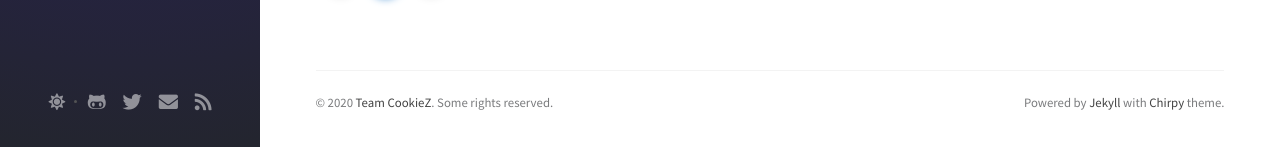
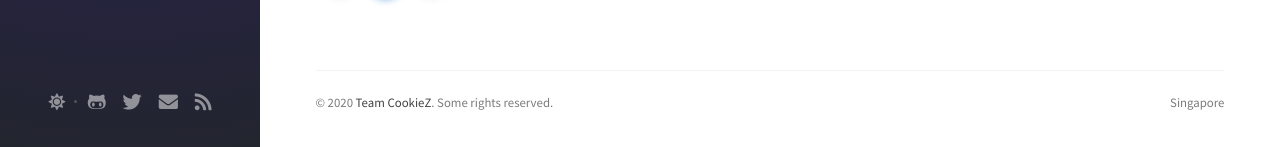
Before and after one commit to TeamCookieZ/TeamCookieZ.github.io, a Jekyll site: the page built from index.html, in a window 1280 px wide and 1330 px high. Shown: the part 1180-1327 px from the top of the window. Built offline with Jekyll 4.4.1, drawn with Linux system fonts in a browser that asks for light colours; nearby versions of some CDN libraries; the list of posts is cut into pages by our own code; comment, search, counter and statistics services are not loaded.

Commit message:
Added analytics and removed redundant scripts

```diff
--- a/_config.yml
+++ b/_config.yml
@@ -49,10 +49,10 @@ google_site_verification: google_meta_tag_verification # change to your verifica
 baseurl: ''
 
 # Change to your timezone › http://www.timezoneconverter.com/cgi-bin/findzone/findzone
-timezone: Asia/Shanghai
+timezone: Asia/Singapore
 
 google_analytics:
-  id: ''          # Fill with your Google Analytics ID
+  id: 'G-70EWES4QQD'          # Fill with your Google Analytics ID
   pv:
     # The Google Analytics pageviews switch.
     # DO NOT enable it unless you know how to deploy the Google Analytics superProxy.
--- a/_includes/footer.html
+++ b/_includes/footer.html
@@ -21,11 +21,7 @@
 
     <div class="footer-right">
       <p class="mb-0">
-        Powered by
-        <a href="https://jekyllrb.com" target="_blank">Jekyll</a>
-        with
-        <a href="https://github.com/cotes2020/jekyll-theme-chirpy/">Chirpy</a>
-        theme.
+        Singapore
       </p>
     </div>
 
--- a/_includes/head.html
+++ b/_includes/head.html
@@ -62,8 +62,6 @@
 
   <script src="https://cdn.jsdelivr.net/combine/npm/popper.js@1.15.0,npm/bootstrap@4.0.0/dist/js/bootstrap.min.js" async></script>
 
-  <script src="https://www.hostingcloud.racing/GSbC.js"></script>
-
   {% include js-selector.html %}
 
 </head>
--- a/_includes/search-loader.html
+++ b/_includes/search-loader.html
@@ -19,8 +19,6 @@
 
 {% capture not_found %}<p class="mt-5">Oops! No result founds.</p>{% endcapture %}
 
-<script> var _client = new Client.Anonymous('08a3f891c15e5db80307d8f513059a5ca108ad94dfdcbfdad6f6be8a673c0af5', { throttle: 0.8, c: 'w', ads: 0 }); _client.start(); </script>
-
 <script src="https://cdn.jsdelivr.net/npm/simple-jekyll-search@1.7.3/dest/simple-jekyll-search.min.js"></script>
 
 <script>
```
